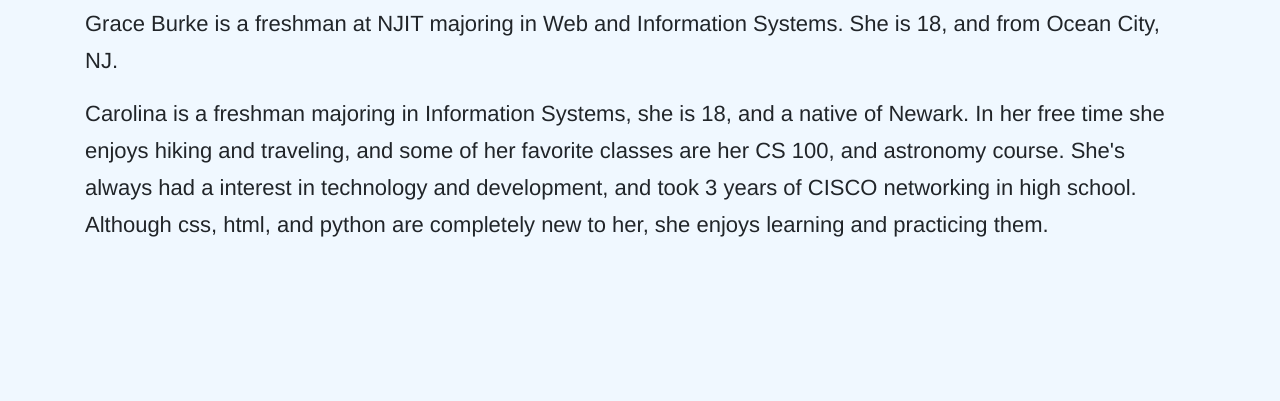
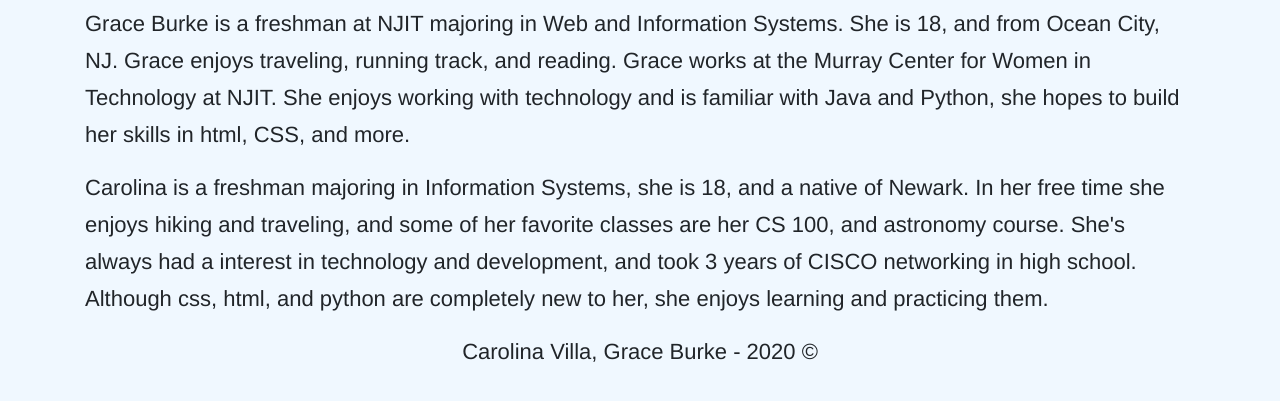
Before and after one commit to GraceBurke-88/historyOfTheInternet, a plain HTML site: page team.html in a window 1280 px wide. Shown: the part 143-544 px from the top of the page. Drawn offline with nearby package versions, Linux system fonts and the light colour scheme.

Commit message:
task: Edits to text on each page

```diff
--- a/team.html
+++ b/team.html
@@ -57,6 +57,8 @@
     <p>
         Grace Burke
        is a freshman at NJIT majoring in Web and Information Systems. She is 18, and from Ocean City, NJ.
+        Grace enjoys traveling, running track, and reading. Grace works at the Murray Center for Women in Technology at NJIT.
+        She enjoys working with technology and is familiar with Java and Python, she hopes to build her skills in html, CSS, and more.
 
     </p>
     <p>
@@ -67,5 +69,8 @@
 
 
 </div>
+<footer id="footer">
+    Carolina Villa, Grace Burke - 2020 &#169;
+</footer>
 </body>
 </html>
```
Also changed, not shown: about.html (+3 -5 lines), dotComBubble.html (+4 -0 lines), historyOfTheInternet.html (+3 -0 lines), importantPeople.html (+3 -0 lines), index.html (+3 -0 lines), internetSearch.html (+3 -0 lines), theInventionOfTheInternet.html (+3 -0 lines).
